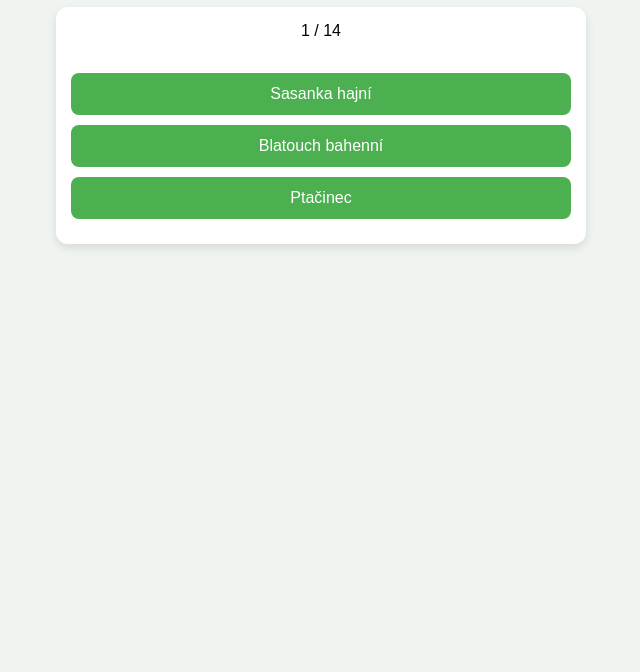
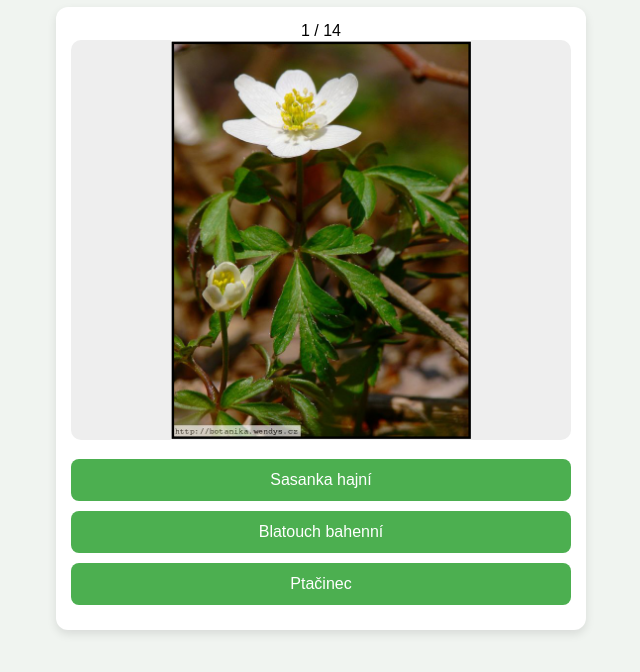
Before and after one commit to ESahaj/jarniaspekt, a plain HTML site: page index.html in a window 1280 px wide. Shown: the part 82-754 px from the top of the page, without its empty margins (319-959 px from the left). Drawn offline with Linux system fonts and the light colour scheme.

Commit message:
Update index.html

```diff
--- a/index.html
+++ b/index.html
@@ -92,7 +92,7 @@
 const plants = [
     { file: "blatouch", name: "Blatouch bahenní" },
     { file: "bledule", name: "Bledule jarní" },
-    { file: "hluchavka-nach", name: "Hluchavka nachová" },
+    { file: "hluchavkanach", name: "Hluchavka nachová" },
     { file: "hrachor", name: "Hrachor jarní" },
     { file: "konvalinka", name: "Konvalinka vonná" },
     { file: "orsej", name: "Orsej jarní" },
@@ -100,8 +100,8 @@ const plants = [
     { file: "plicnik", name: "Plicník tmavý" },
     { file: "prvosenka", name: "Prvosenka jarní" },
     { file: "ptacinec", name: "Ptačinec" },
-    { file: "sasanka-hajni", name: "Sasanka hajní" },
-    { file: "sasanka-prysk", name: "Sasanka pryskyřníkovitá" },
+    { file: "sasankahajni", name: "Sasanka hajní" },
+    { file: "sasankaprysk", name: "Sasanka pryskyřníkovitá" },
     { file: "violka", name: "Violka vonná" },
     { file: "zbehovec", name: "Zběhovec plazivý" }
 ];
```
